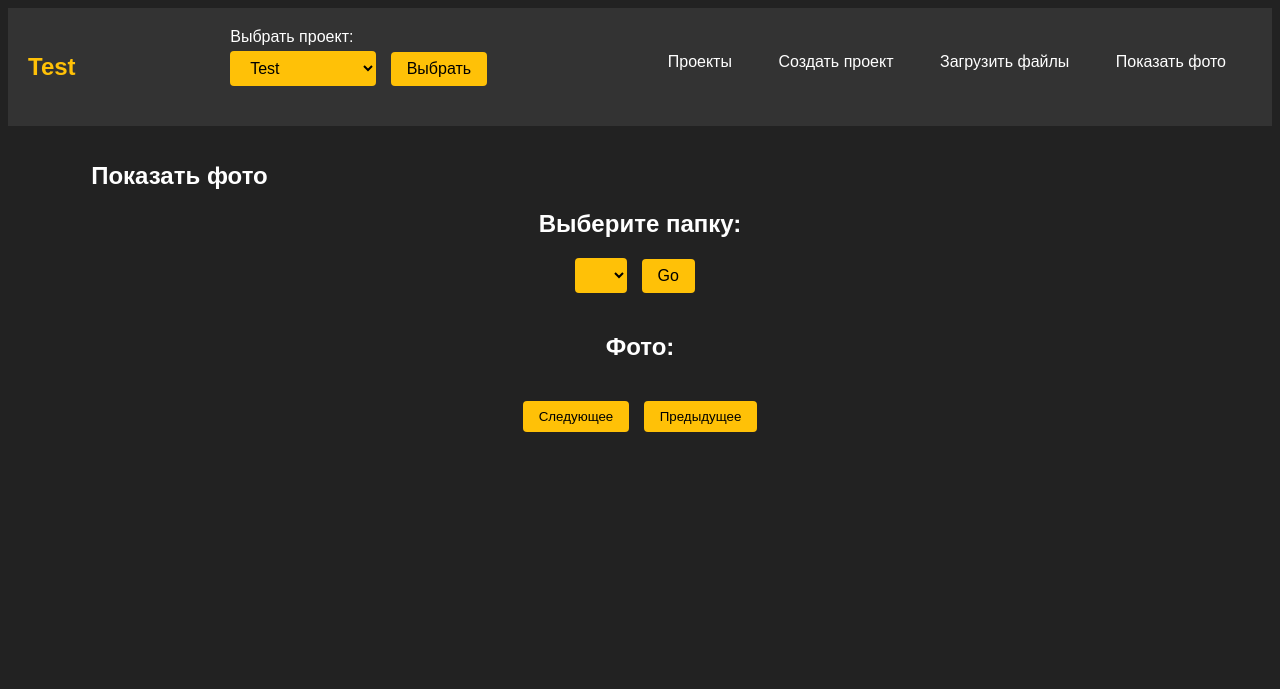
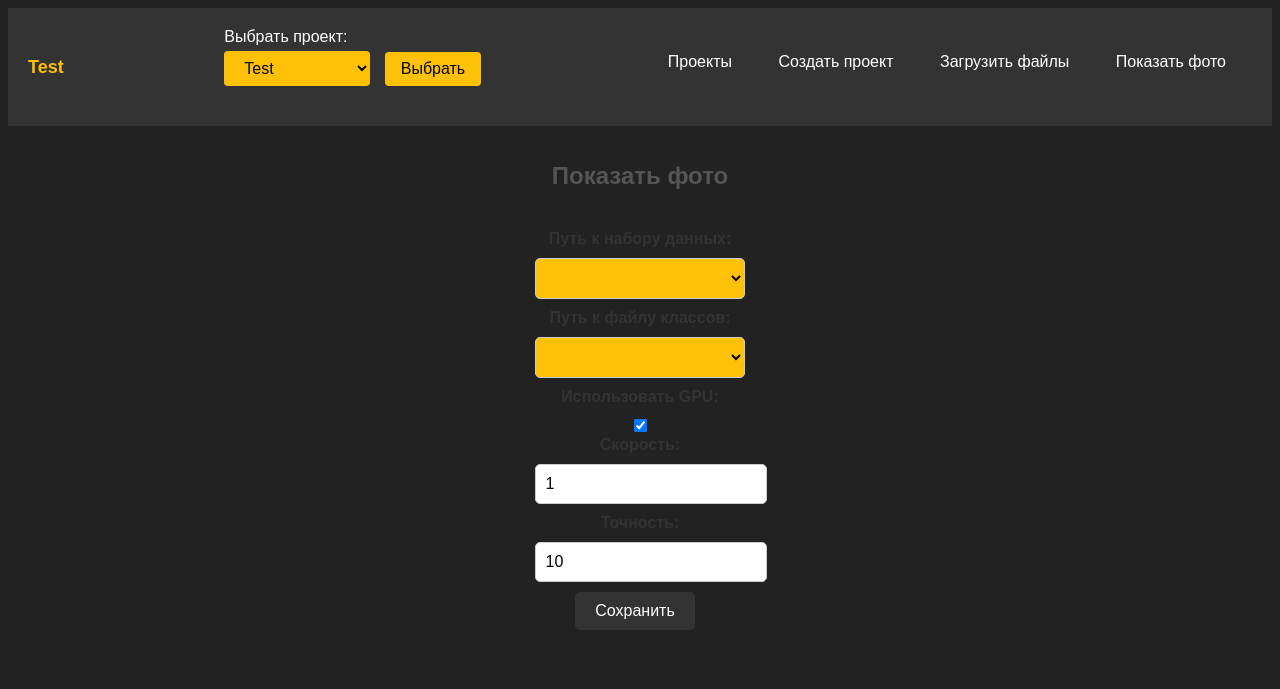
Before and after one commit to pichuginakris/django_autotrain, a Django app: page /show_photos/?project_id=1 in a window 1280 px wide. Shown: the top 689 px of the page. Run offline with Django 4.2, Linux system fonts and the light colour scheme; data comes from the database, SQL or seed files in the repository; lists and menus that the app fills with data are empty.

Commit message:
add: добавление использования скрипта

```diff
--- a/autotrain_web/autotrain/models.py
+++ b/autotrain_web/autotrain/models.py
@@ -1,3 +1,5 @@
+import os
+
 from django.db import models
 
 
@@ -5,7 +7,12 @@ class Project(models.Model):
     name = models.CharField(max_length=255)
 
 
+def get_file_upload_path(instance, filename):
+    folder_name = instance.folder_name
+    return os.path.join('files', folder_name, filename)
+
+
 class Photo(models.Model):
     project = models.ForeignKey(Project, on_delete=models.CASCADE)
-    image = models.ImageField(upload_to='photos/')
-    folder_name = models.CharField(max_length=255)
+    folder_name = models.CharField(max_length=255, default='unnamed')
+    files = models.FileField(upload_to=get_file_upload_path)
--- a/autotrain_web/autotrain/static/css/style.css
+++ b/autotrain_web/autotrain/static/css/style.css
@@ -425,3 +425,121 @@ span.folder-text{
   position: relative;
     opacity: 0;
 }
+
+/* styles.css */
+
+.container {
+  max-width: 800px;
+  margin: 0 auto;
+  padding: 20px;
+}
+
+h1 {
+  color: #555;
+}
+
+.info-block {
+  margin-bottom: 20px;
+  background-color: #333;
+  color: #ffc107;
+  padding: 10px;
+  border-radius: 5px;
+}
+
+h2 {
+  color: #666;
+  font-size: 18px;
+  margin-bottom: 5px;
+}
+
+.value {
+  font-weight: bold;
+  font-size: 20px;
+}
+
+.top-models {
+  margin-top: 20px;
+  background-color: #333;
+  color: #ffc107;
+  padding: 10px;
+  border-radius: 5px;
+}
+
+.top-models h2 {
+  color: #666;
+  font-size: 18px;
+  margin-bottom: 10px;
+}
+
+.top-models ul {
+  list-style: none;
+  padding: 0;
+}
+
+.top-models li {
+  margin-bottom: 5px;
+  font-style: italic;
+  color: #999;
+}
+
+/* styles.css */
+
+.container {
+  max-width: 800px;
+  margin: 0 auto;
+  padding: 20px;
+}
+
+h1 {
+
+  text-align: center;
+  margin-bottom: 20px;
+}
+
+.form-container {
+
+  padding: 20px;
+  border-radius: 5px;
+}
+
+.select-folder {
+  margin-bottom: 20px;
+}
+
+.config-form label {
+  display: block;
+  margin-bottom: 10px;
+  font-weight: bold;
+  color: #333;
+}
+
+.config-form select,
+.config-form input[type="number"] {
+  width: 100%;
+  padding: 10px;
+  border-radius: 5px;
+  border: 1px solid #ccc;
+  font-size: 16px;
+  margin-bottom: 10px;
+}
+
+.config-form button {
+  display: inline-block;
+  padding: 10px 20px;
+  background-color: #333;
+  color: #fff;
+  text-decoration: none;
+  border-radius: 5px;
+  border: none;
+  font-size: 16px;
+  cursor: pointer;
+}
+
+.config-form button:hover {
+  background-color: #555;
+}
+
+.config-form button:focus {
+  outline: none;
+  box-shadow: 0 0 3px rgba(0, 0, 0, 0.5);
+}
--- a/autotrain_web/autotrain/templates/show_photos.html
+++ b/autotrain_web/autotrain/templates/show_photos.html
@@ -3,30 +3,40 @@
 {% block content %}
   <h1>Показать фото</h1>
   <div class="form-container">
-    <h2>Выберите папку:</h2>
-    <form method="get" action="{% url 'show_photos' %}"  class="select-folder">
-        <select name="folder_name">
+
+  <div class="select-folder">
+
+      <form method="post" action="{% url 'show_photos' %}" class="config-form">
+        {% csrf_token %}
+        <label for="dataset-path-input">Путь к набору данных:</label>
+         <select name="folder_name" id="dataset-path-input">
         {% for folder in folders %}
-          <option value="{{ folder }}">{{ folder }}</option>
+          <option value="{{ folder }}" {% if folder == selected_folder %}selected{% endif %}>{{ folder }}</option>
         {% endfor %}
       </select>
-      <button type="submit">Go</button>
-    </form>
 
+        <label for="classes-path-input">Путь к файлу классов:</label>
+          <select name="classes_folder_name" id="classes-path-input">
+        {% for folder in folders %}
+          <option value="{{ folder }}" {% if folder == selected_folder %}selected{% endif %}>{{ folder }}</option>
+        {% endfor %}
+      </select>
 
-    <h2>Фото:</h2>
-    <div id="photo-container">
-      {% for photo in photos %}
-        <div class="photo-item">
-          <img src="{{ photo.image.url }}" alt="Photo" width="300" height="200">
-        </div>
-      {% endfor %}
-    </div>
+        <label for="gpu-input">Использовать GPU:</label>
+        <input id="gpu-input" type="checkbox" name="GPU" {% if config.GPU %}checked{% endif %}>
 
-    <div id="photo-navigation">
-      <button id="prev-button">Следующее</button>
-      <button id="next-button">Предыдущее</button>
-    </div>
- </div>
+        <label for="speed-input">Скорость:</label>
+        <input id="speed-input" type="number" name="speed" min="1" max="5" value="{{ config.speed }}" required>
+
+        <label for="accuracy-input">Точность:</label>
+        <input id="accuracy-input" type="number" name="accuracy" min="1" max="10" value="{{ config.accuracy }}" required>
+
+        <button type="submit">Сохранить</button>
+
+      </form>
+
+  </div>
+
+  </div>
   <script src="{% static 'js/show_photos.js' %}"></script>
 {% endblock %}
--- a/autotrain_web/autotrain/views.py
+++ b/autotrain_web/autotrain/views.py
@@ -1,9 +1,14 @@
 import os
+import yaml
 
 from django.http import HttpResponse
 from django.shortcuts import render, redirect
-from .forms import ProjectForm, PhotoForm
+from django.conf import settings
+
+from .forms import ProjectForm, ConfigForm
 from .models import Project, Photo
+
+from .ORDC.ODRS.ODRC.ml_model_optimizer import main
 
 
 def create_project(request):
@@ -64,51 +69,84 @@ def upload_photos(request):
         folder = request.FILES.getlist('folder')
         # Handle folder processing
         folder_paths = request.POST.getlist('folder_paths[]')
-
         folder_name = os.path.dirname(folder_paths[0])
-        print(folder_paths)
+        folder_id = 0
         if folder:
             for file in folder:
-                photo = Photo(project=project, image=file, folder_name=folder_name)
+                folder_name = os.path.dirname(folder_paths[folder_id].replace(' ', ''))
+                print(folder_name)
+                photo = Photo(project=project, files=file, folder_name=folder_name)
                 photo.save()
-
+                folder_id += 1
+            request.session['selected_folder'] = folder_name
             return redirect('show_photos')
 
     return render(request, 'upload_photos.html', {'project': project, 'projects': projects})
 
 
+def save_config_to_file(config):
+    config_file_path = os.path.join(os.getcwd(), 'autotrain', 'ORDC', 'ODRS', 'ODRC', 'ml_config.yaml')
+    print(config_file_path)
+    with open(config_file_path,
+              'w') as file:
+        yaml.dump(config, file)
+
+
 def show_photos(request):
-    """
-    View function for displaying photos of a project.
+    project_id = request.GET.get('project_id')
 
-    Args:
-        request (HttpRequest): The HTTP request object.
-
-    Returns:
-        HttpResponse: The HTTP response containing the rendered template.
-
-    """
-    project_id = request.GET.get('project_id')
+    selected_folder = ''
     if not project_id:
         project_id = request.session.get('project_id')
+        selected_folder = request.session.get('selected_folder')
     else:
         request.session['project_id'] = project_id
     if not project_id:
-        return redirect('create_project')
+        return redirect('projects')
 
     project = Project.objects.get(id=project_id)
     projects = Project.objects.all()
 
     folder_name = request.GET.get('folder_name', None)  # Get selected folder from query parameter
-
+    folders = project.photo_set.values_list('folder_name', flat=True).distinct()  # Get unique folder names
     if folder_name:
         photos = project.photo_set.filter(folder_name=folder_name)
-        folders = project.photo_set.values_list('folder_name', flat=True).distinct()  # Get unique folder names
+        selected_folder = folder_name
     else:
         photos = project.photo_set.all()
-        folders = project.photo_set.values_list('folder_name', flat=True).distinct()
 
-    return render(request, 'show_photos.html', {'project': project, 'projects': projects, 'photos': photos, 'folders': folders})
+    # Configuration form
+    config = {
+        'dataset_path': selected_folder,
+        'classes_path': '',
+        'GPU': True,
+        'speed': 1,
+        'accuracy': 10
+    }
+
+    if request.method == 'POST':
+        config['dataset_path'] = os.path.join(settings.MEDIA_ROOT, 'files', request.POST.get('folder_name'))
+        config['classes_path'] = os.path.join(settings.MEDIA_ROOT, 'files', request.POST.get('classes_folder_name'), 'classes_aer.txt')
+        config['GPU'] = True
+        config['speed'] = int(request.POST.get('speed'))
+        config['accuracy'] = int(request.POST.get('accuracy'))
+        config['models_array'] = ["yolov5l", "yolov5m", "yolov5n", "yolov5s", "yolov5x",
+                       "yolov7x", "yolov7", "yolov7-tiny", "yolov8x6", "yolov8x",
+                       "yolov8s", "yolov8n", "yolov8m"]
+        save_config_to_file(config)
+        result = main()
+        print(result)
+        return render(request, 'results.html', {'result': result})
+
+    return render(request, 'show_photos.html', {
+        'project': project,
+        'projects': projects,
+        'photos': photos,
+        'folders': folders,
+        'selected_folder': selected_folder,
+        'config': config,
+
+    })
 
 
 def projects(request):
@@ -149,3 +187,33 @@ def delete_project(request):
     project.delete()
 
     return redirect('projects')  # Redirect to the projects page
+
+
+def config_page(request):
+    if request.method == 'POST':
+        form = ConfigForm(request.POST)
+        if form.is_valid():
+            # Чтение данных из формы
+            dataset_path = form.cleaned_data['dataset_path']
+            classes_path = form.cleaned_data['classes_path']
+            GPU = form.cleaned_data['GPU']
+            speed = form.cleaned_data['speed']
+            accuracy = form.cleaned_data['accuracy']
+
+            # Запись данных в YAML-файл
+            config_data = {
+                'dataset_path': dataset_path,
+                'classes_path': classes_path,
+                'GPU': GPU,
+                'speed': speed,
+                'accuracy': accuracy
+            }
+
+            with open('config.yaml', 'w') as file:
+                yaml.dump(config_data, file)
+
+            return redirect('projects')
+    else:
+        form = ConfigForm()
+
+    return render(request, 'config.html', {'form': form})
--- a/autotrain_web/autotrain_web/urls.py
+++ b/autotrain_web/autotrain_web/urls.py
@@ -18,7 +18,7 @@ from django.contrib import admin
 from django.urls import path
 from django.conf import settings
 from django.conf.urls.static import static
-from autotrain.views import create_project, upload_photos, show_photos, projects, delete_project
+from autotrain.views import create_project, upload_photos, show_photos, projects, delete_project, config_page
 
 urlpatterns = [
                   path('admin/', admin.site.urls),
@@ -27,4 +27,5 @@ urlpatterns = [
                   path('show_photos/', show_photos, name='show_photos'),
                   path('', projects, name='projects'),
                   path('delete/', delete_project, name='delete_project'),
+                  path('config/', config_page, name='config'),
               ] + static(settings.MEDIA_URL, document_root=settings.MEDIA_ROOT)
--- /dev/null
+++ b/autotrain_web/config.yaml
@@ -0,0 +1,5 @@
+GPU: true
+accuracy: 9
+classes_path: "\u0443\u043D"
+dataset_path: "\u043A\u0443\u043D"
+speed: 5
--- /dev/null
+++ b/autotrain_web/config2.yaml
@@ -0,0 +1,5 @@
+GPU: 'on'
+accuracy: '10'
+classes_path: classes
+dataset_path: C:\Users\prodb\PycharmProjects\django_autotrain\autotrain_web\media/files/classes
+speed: '1'
```
Also changed, not shown: autotrain_web/autotrain/forms.py (+8 -0 lines), autotrain_web/autotrain/templates/config.html (added, +12 -0 lines), autotrain_web/autotrain/templates/results.html (added, +46 -0 lines), autotrain_web/autotrain/migrations/__init__.py (added), 1 other file.
